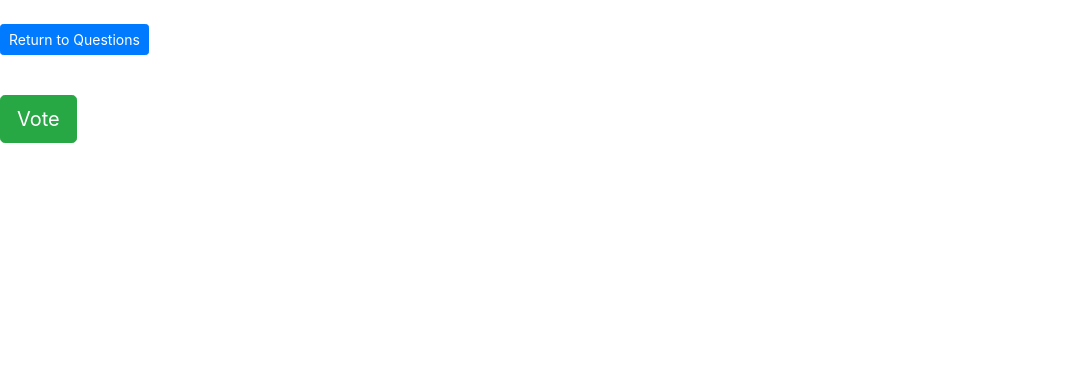
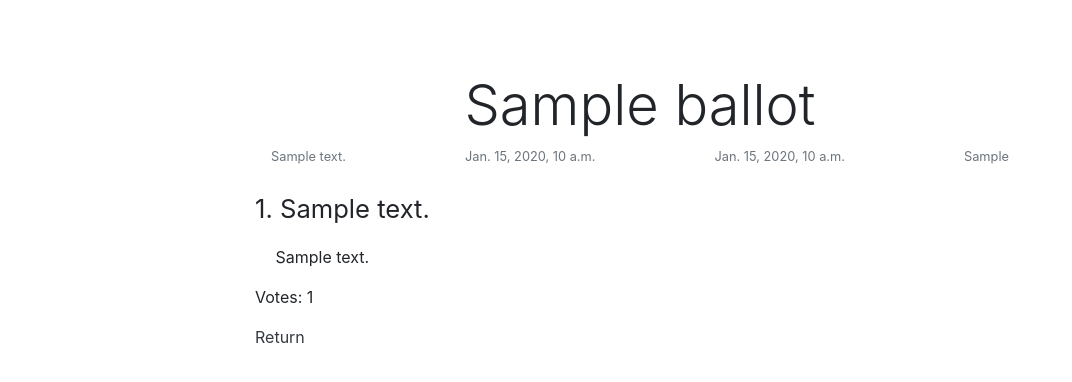
Before and after one commit to umbc-cmsc447-fa2021-voting/blind-voting-app, a Django app: page /1/results/ in a window 1280 px wide. Shown: the part 56-438 px from the top of the page, without its empty margins (0-1072 px from the left). Run offline with Django 3.2, Linux system fonts and the light colour scheme; tables that the repository leaves empty hold one stand-in row (values such as "Sample post"); some libraries are stand-ins or nearby versions.

Commit message:
Added vote tallying.

```diff
--- a/ballots/templates/ballots/index.html
+++ b/ballots/templates/ballots/index.html
@@ -59,12 +59,10 @@
             <ol>
                 {% if finished_ballots %}
                 {% for ballot in finished_ballots %}
-                {% if ballot.due_date >= today %}
                 <li>
                     {{ ballot.ballot_title }}
                     <p>{{ ballot.ballot_description}}</p>
                 </li>
-                {% endif %}
                 {% endfor %}
                 {% else %}
                 <p>No completed ballots</p>
@@ -80,7 +78,7 @@
         <p>
             <ol>
                 {% if ballot_list %}
-                {% for ballot in ballot_list %}
+                {% for ballot in old_ballots %}
                 {% if ballot.due_date < today %}
                 <li>
                     {{ ballot.ballot_title }}
--- a/ballots/templates/ballots/vote.html
+++ b/ballots/templates/ballots/vote.html
@@ -1,43 +1,30 @@
-<!DOCTYPE html>
-<html lang="en">
-
-<head>
-    <link rel="stylesheet" href="https://stackpath.bootstrapcdn.com/bootstrap/4.4.1/css/bootstrap.min.css"
-        integrity="sha384-Vkoo8x4CGsO3+Hhxv8T/Q5PaXtkKtu6ug5TOeNV6gBiFeWPGFN9MuhOf23Q9Ifjh" crossorigin="anonymous">
-    <title>{{ question.question_text }} Choices {% block title %}{% endblock %}</title>
-</head>
-
-<body>
-    <!--NavBar-->
-    <nav class="navbar navbar-dark bg-primary mb-4">
-      <div class="container">
-        <a class="navbar-brand" href="/">Team-4 Voting</a>
-        <a class="navbar-brand" href="/admin/">{{request.user.username}}</a>
-      </div>
-    </nav>
-
-    <a href="{% url 'ballots:detail' current_b_id %}" class="btn btn-primary btn-sm">Return to Questions</a>
-
-    <h1 class="text-center mb-3">{{ question.question_text }}</h1>
-
-    <form action="{% url 'ballots:vote' current_b_id question.id %}" method="post">
-        {% csrf_token %}
-        {% for choice in question.choice_set.all %}
-        <div class="form-check">
-            <input type="radio" name="choice" class="form-check-input" id="choice{{ forloop.counter }}"
-                value="{{ choice.id }}" />
-            <label for="choice{{ forloop.counter }}">{{ choice.choice_text }}</label>
+    {% extends "base.html" %}
+    {% block content %}
+    <div class="container" style="max-width:800px">
+        <div class="px-3 py-3 pt-md-5 pb-md-4 mx-auto text-center">
+            <h1 class="display-4">{{ballot.ballot_title}}</h1>
+            <div class="d-flex justify-content-between align-items-center">
+                <small class="text-muted">{{ballot.ballot_description}}</small>
+                <small class="text-muted">{{ballot.pub_date}}</small>
+                <small class="text-muted">{{ballot.due_date}}</small>
+                <small class="text-muted">{{ballot.district}}</small>
+            </div>
         </div>
+        {% for question in ballot.question_set.all %}
+            <p style="font-size:160%;"> {{forloop.counter}}. {{question.question_text}}</p>
+            {% for choice in question.choice_set.all %}
+            <p> &emsp; {{choice.choice_text}} </p>
+            <p> Votes: {{choice.votes}}</p>
+            {% endfor %}
+            <p>
+            <!--Spacing Between Questions-->
+            </p>
         {% endfor %}
-        <input type="submit" value="Vote" class="btn btn-success btn-lg mt-4" />
-        <p>
+        <div>
+            <p>
             <!--Spacing Between Questions-->
-        </p>
-    </form>
-
-
-</body>
-</html>
-
-</body>
-</html>
+            </p>
+        </div>
+         <a class="text-dark" href="{% url 'ballots:ballot-admin'%}">Return</a>
+    </div>
+    {% endblock %}
--- a/ballots/views.py
+++ b/ballots/views.py
@@ -30,11 +30,12 @@ def index(request):
     finished_ballot_ids = []
     for record in vote_records:
         finished_ballot_ids.append(record.assoc_ballot.id)
-    ballot_list = Ballot.objects.filter(pub_date__lte=today).filter(district__iexact=request.user.profile.district)\
+    ballot_list = Ballot.objects.filter(pub_date__lte=today).filter(district__iexact=request.user.profile.district) \
         .exclude(id__in=finished_ballot_ids).order_by('due_date')
     finished_ballots = Ballot.objects.filter(pub_date__lte=today).filter(district__iexact=request.user.profile.district)\
-        .filter(id__in=finished_ballot_ids).order_by('due_date')
-    context = {"ballot_list": ballot_list, "finished_ballots": finished_ballots, "today": today}
+        .filter(id__in=finished_ballot_ids).filter(due_date__gte=today).order_by('due_date')
+    old_ballots = Ballot.objects.filter(due_date__lte=today).filter(district__iexact=request.user.profile.district)
+    context = {"ballot_list": ballot_list, "finished_ballots": finished_ballots, "old_ballots": old_ballots, "today": today}
     return render(request, 'ballots/index.html', context=context)
 
 
@@ -85,6 +86,11 @@ def results(request, ballot_id):
         raise Http404("Ballot does not exist")
     if ballot.due_date > timezone.now():
         return redirect(reverse('ballots:index'))
+    for question in question_list:
+        choices = Choice.objects.filter(question=question)
+        for choice in choices:
+            choice.votes = CastVote.objects.filter(choice=choice).count()
+            choice.save()
     return render(request, 'ballots/vote.html', context=context)
 
 
```
